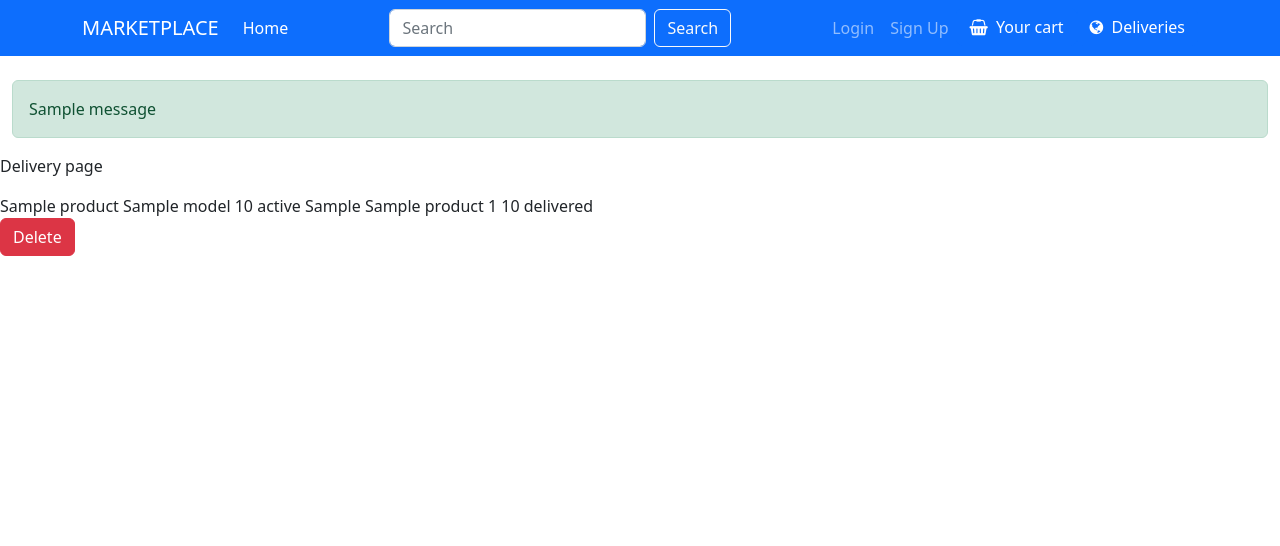
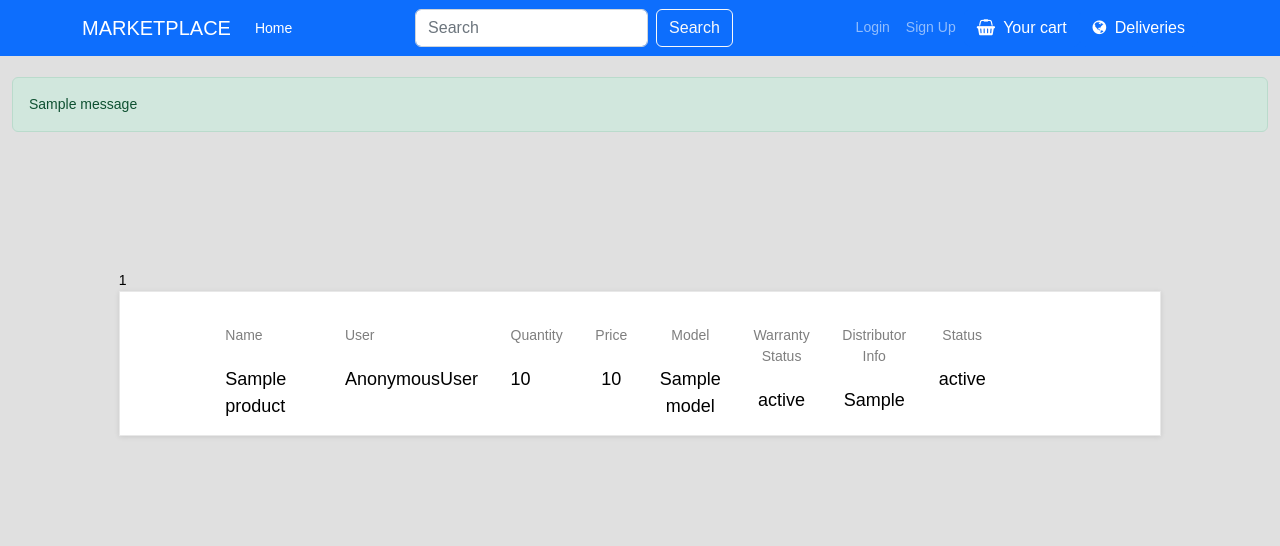
Before and after one commit to Aycelenk/Ecommerce-Website-Django, a Django app: template Marketplace/Main/templates/delivery.html in a window 1280 px wide. Shown: the top 546 px of the page. Run offline with Django 3.2, Linux system fonts and the light colour scheme; the template is opened without the code that fills it: most values are stand-ins (such as "Sample title", 1, 10 or a date in 2020); one stand-in notice (Sample message) is shown.

Commit message:
Changed delivery page changed error messages to be red

```diff
--- a/Marketplace/Cart/templates/cart.html
+++ b/Marketplace/Cart/templates/cart.html
@@ -16,7 +16,6 @@
                     <div class="cart_items">
                         {% for product in products %}
                         <br>
-                        {{product.ID}}
                         <ul class="cart_list">
                             <li class="cart_item clearfix">
                                 <div class="cart_item_image"><img src="{{product.image.url}}" alt=""></div>
--- a/Marketplace/Cart/views.py
+++ b/Marketplace/Cart/views.py
@@ -25,6 +25,9 @@ def cart(request):
                     return redirect('detail',pk=product_id)
             product = get_object_or_404(InStockProduct,pk = product_id)
             quantity = int(request.POST.get("quantity"))
+            if quantity == 0:
+                messages.error(request,f"You selected qunatity as zero! Please choose another quantity!")
+                return redirect('detail',pk=product_id)
             if product.quantity_in_stocks == 0:
                 messages.error(request,f"This item is out of stock. Cannot add this item")
                 return redirect('detail',pk=product_id)
@@ -70,4 +73,4 @@ def buy(request):
         messages.success(request,f"Product is bought successfully.You can check the delivery process in delivery tab")
         product.quantity_in_stocks -= quantity
         product.save()
-        return render(request,"buy.html",{"product":product})
+        return render(request,"buy.html",{"product":ordered_item})
--- a/Marketplace/Main/templates/base.html
+++ b/Marketplace/Main/templates/base.html
@@ -67,9 +67,15 @@
     {% for message in messages %}
     <br>
     <div class="container-fluid justify-content-center">
+        {% if message.tags == "error" %}
+        <div class="alert alert-danger">
+            {{message}}
+        </div>
+        {% else %}
         <div class="alert alert-{{message.tags}}">
             {{message}}
         </div>
+        {% endif %}
     </div>
     {% endfor %}
     {% endif %}
--- a/Marketplace/Main/templates/delivery.html
+++ b/Marketplace/Main/templates/delivery.html
@@ -1,29 +1,66 @@
 {% extends 'base.html' %}
+{% load static %}
+{% block link %}
+<link rel="stylesheet" type="text/css" href="{% static 'cart.css' %}">
+{% endblock %}
+
+{% block title %} Deliveries {% endblock %}
+
 {% block content %}
-<p>Delivery page</p>
-<div class="row">
-    {% for product in products %}
-    <div class="container">
-        {{product.name}}
-        {{product.model}}
-        {{product.price}}
-        {{product.warranty_status}}
-        {{product.distributor_info}}
-        {{product.name}}
-        {{product.order_number}}
-        {{product.quantity}}
-        {{product.order_process_status}}
+<div class="cart_section">
+    {% if product == None %}
+    <h5 class="alert-heading col-lg-10"> There are no deliveries </h5>
+    {% else %}
+    <div class="container-fluid">
+        <div class="row">
+            <div class="col-lg-10 offset-lg-1">
+                <div class="cart_container">
+                    <div class="cart_items">
+                        <br>
+                        {{product.ID}}
+                        <ul class="cart_list">
+                            <li class="cart_item clearfix">
+                                <div class="cart_item_info d-flex flex-md-row flex-column justify-content-between">
+                                    <div class="cart_item_name cart_info_col">
+                                        <div class="cart_item_title">Name</div>
+                                        <div class="cart_item_text">{{product.name}}</div>
+                                    </div>
+                                    <div class="cart_item_name cart_info_col">
+                                        <div class="cart_item_title">User</div>
+                                        <div class="cart_item_text">{{user}}</div>
+                                    </div>
+                                    <div class="cart_item_quantity cart_info_col">
+                                        <div class="cart_item_title">Quantity</div>
+                                        <div class="cart_item_text">{{product.quantity}}</div>
+                                    </div>
+                                    <div class="cart_item_price cart_info_col">
+                                        <div class="cart_item_title">Price</div>
+                                        <div class="cart_item_text">{{product.price}}</div>
+                                    </div>
+                                    <div class="cart_item_total cart_info_col">
+                                        <div class="cart_item_title">Model</div>
+                                        <div class="cart_item_text">{{product.model}}</div>
+                                    </div>
+                                    <div class="cart_item_total cart_info_col">
+                                        <div class="cart_item_title">Warranty Status</div>
+                                        <div class="cart_item_text">{{product.warranty_status}}</div>
+                                    </div>
+                                    <div class="cart_item_total cart_info_col">
+                                        <div class="cart_item_title">Distributor Info</div>
+                                        <div class="cart_item_text">{{product.distributor_info}}</div>
+                                    </div>
+                                    <div class="cart_item_total cart_info_col">
+                                        <div class="cart_item_title">Status</div>
+                                        <div class="cart_item_text">{{product.order_processing_status}}</div>
+                                    </div>
+                                </div>
+                            </li>
+                        </ul>
+                    </div>
+                </div>
+            </div>
+        </div>
     </div>
-    <div class="container">
-        {% if product.order_process_status == "delivered" %}
-        <form method="post" action="{% url 'delivery' %}">
-            {% csrf_token %}
-            <input type="hidden" name="command" value="delete">
-            <input type="hidden" name="product_id" value="{{product.ID}}">
-            <button class="btn btn-danger" type="submit">Delete</button>
-        </form>
-        {% endif %}
-    </div>
-    {% endfor %}
+    {% endif %}
 </div>
 {% endblock %}
```
Also changed, not shown: Marketplace/db.sqlite3.
